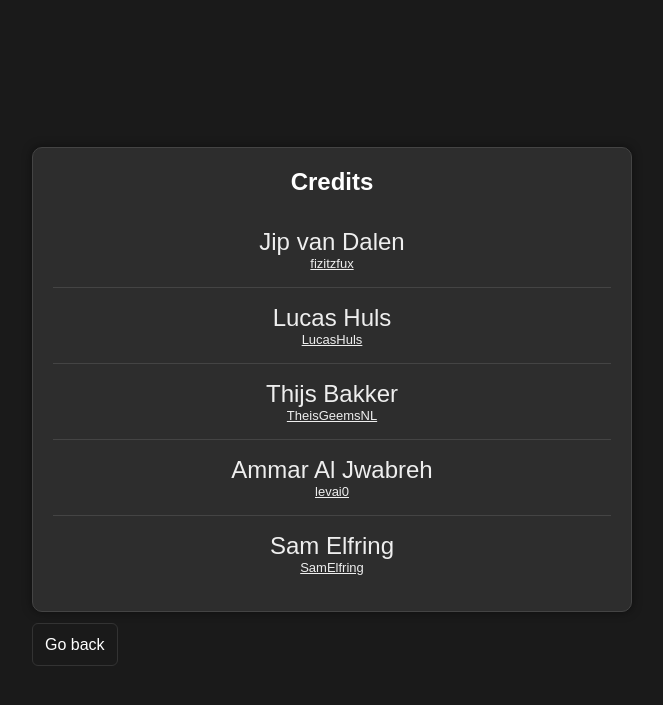
After one commit to SamElfring/EOQ_Project_Typewriter, a Flask app: page /credits in a window 1280 px wide. The commit adds this page. Shown: the top 705 px of the page, without its empty margins (308-971 px from the left). Run offline with Flask 3, Linux system fonts and the light colour scheme; data comes from the database, SQL or seed files in the repository.

Commit message:
Added credits page

```diff
--- a/app.py
+++ b/app.py
@@ -70,6 +70,10 @@ def add_to_leaderboard():
 def rules():
     return render_template("rules.html")
 
+@app.route("/credits")
+def credits():
+    return render_template("credits.html")
+
 # Create tables and models
 with app.app_context():
     db.create_all()
--- a/static/style.css
+++ b/static/style.css
@@ -218,3 +218,26 @@ table tr:nth-child(odd) {
     border-color: #444;
     margin: 12px 0;
 }
+
+/* Credits */
+
+.credits ul {
+    list-style: none;
+    margin-top: 1rem;
+}
+
+.credits ul li {
+    font-size: 1.5rem;
+
+    display: flex;
+    flex-direction: column;
+    padding: 1rem 0;
+}
+.credits ul li:not(:last-of-type) {
+    border-bottom: 1px solid #444;
+}
+
+.credits ul, .credits ul li a {
+    color: #eee;
+    font-size: small;
+}
--- /dev/null
+++ b/templates/credits.html
@@ -0,0 +1,36 @@
+{% extends "layout.html" %}
+
+{% block body %}
+    <main>
+        <div class="credits container">
+            <h2>Credits</h2>
+
+            <ul>
+                <li>
+                    <span>Jip van Dalen</span>
+                    <a href="https://github.com/fizitzfux" target="_blank">fizitzfux</a>
+                </li>
+                <li>
+                    <span>Lucas Huls</span>
+                    <a href="https://github.com/LucasHuls" target="_blank">LucasHuls</a>
+                </li>
+                <li>
+                    <span>Thijs Bakker</span>
+                    <a href="https://github.com/TheisGeemsNL" target="_blank">TheisGeemsNL</a>
+                </li>
+                <li>
+                    <span>Ammar Al Jwabreh</span>
+                    <a href="https://github.com/levai0" target="_blank">levai0</a>
+                </li>
+                <li>
+                    <span>Sam Elfring</span>
+                    <a href="https://github.com/SamElfring" target="_blank">SamElfring</a>
+                </li>
+            </ul>
+        </div>
+
+        <div class="links">
+            <a href="/">Go back</a>
+        </div>
+    </main>
+{% endblock body %}
--- a/templates/index.html
+++ b/templates/index.html
@@ -19,6 +19,7 @@
         <div class="links">
             <a href="/leaderboard">Leaderboard</a>
             <a href="/rules">Rules</a>
+            <a href="/credits">Credits</a>
         </div>
     </main>
 
```
